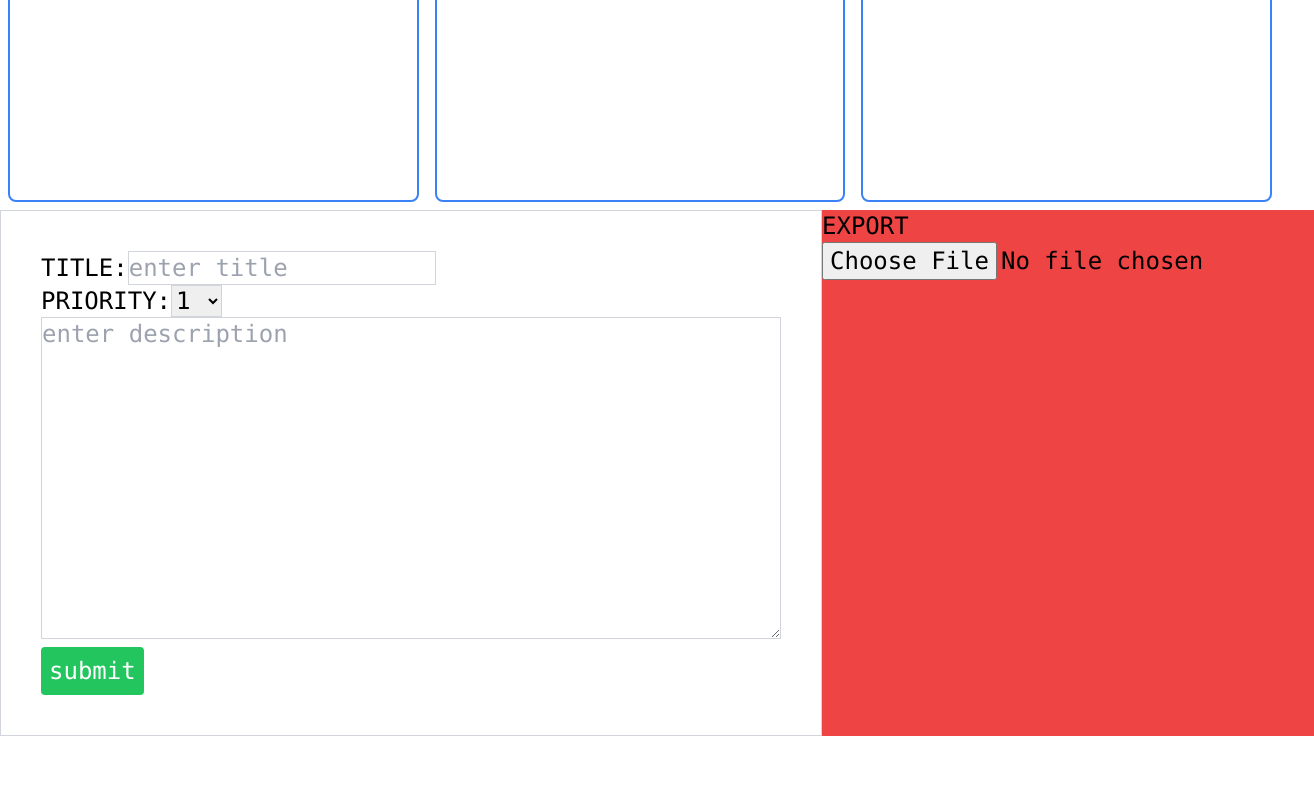
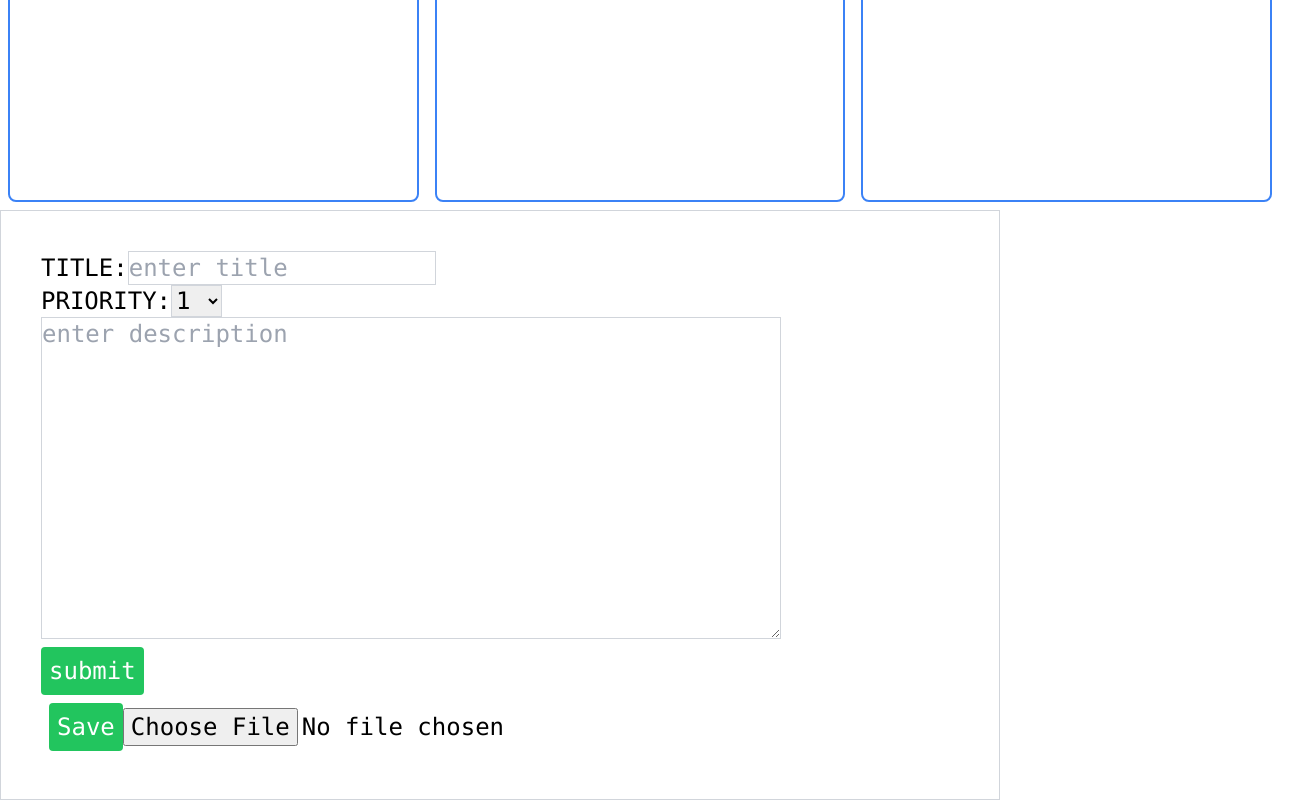
Before and after one commit to lobstera9/taskmeister, a React (Create React App) app: page / in a window 1280 px wide. Shown: the part 306-1106 px from the top of the page, 1314 px wide, since content can reach past the window. Before the commit the page ends 1042 px from the top, so only its background shows below. Built offline with nearby package versions, Linux system fonts and the light colour scheme.

Commit message:
updated css and position of persitence functionalities

```diff
--- a/src/Constants.js
+++ b/src/Constants.js
@@ -2,3 +2,12 @@ export const box1="bg-auto bg-gradient-to-l from-gray-100 to-gray-200 rounded-lg
 export const box2="bg-auto hover:bg-gray-800 bg-gradient-to-l from-gray-100 to bg-gray-200 rounded-lg shadow-2xl";
 export const grid1 = "grid grid-cols-4 gap-4";
 export const priority = [1,2,3,4,5,6,7,8,9,10];
+export const compCss = new Map([
+  ['btnSave',"bg-green-500 text-white p-2 rounded hover:bg-blue-600"],
+  ['btnBrowse',"bg-gray-500 p-2 text-white font-semibold py-2 px-4 rounded-md cursor-pointer hover:bg-gray-600 focus:outline-none focus:ring-2 focus:ring-gray-400"],
+  ['btnImport',"bg-blue-500 p-2 text-white font-semibold py-2 px-4 rounded-md hover:bg-blue-600 focus:outline-none focus:ring-2 focus:ring-blue-400"]
+])
+
+export const getCss = (name)=>{
+  return compCss.get(name);
+}
--- a/src/Form.jsx
+++ b/src/Form.jsx
@@ -2,7 +2,7 @@ import { useState,useEffect } from 'react';
 import { addData,getAllData,deleteDataById,updateData,getById } from './Dao.js';
 import { getStoreName } from './DaoConst.js';
 import { formatDate } from './Date.js';
-import { priority } from './Constants.js';
+import { priority,getCss } from './Constants.js';
 import Card from './Card';
 import Persistence from './Persistence';
 
@@ -87,12 +87,11 @@ const Form=()=>{
     <div>
     <textarea className="border border-gray-300" value={task.description} name="description" rows="10" cols="50" placeholder='enter description' onChange={handleChange}/>
     </div>
-    <button className="bg-green-500 text-white p-2 rounded hover:bg-blue-600" onClick={handleSubmit}>submit</button>
-    </div>
-    <div id="persistence-section" className="w-[900px] bg-red-500">
-      <Persistence/>
-    </div>
-
+    <button className={getCss('btnSave')} onClick={handleSubmit}>submit</button>
+      <div id="persistence-section" className="w-[900px]">
+        <Persistence/>
+      </div>
+      </div>
     </div>
         </>)
 }
--- a/src/Persistence.jsx
+++ b/src/Persistence.jsx
@@ -1,5 +1,6 @@
 import { useState,useEffect } from 'react';
 import { clearTable,exportDump,importDump } from './Dao.js';
+import { getCss } from './Constants.js';
 const Persistence=()=>{
   const[dumpExport,setDumpExport] = useState([]);
   const[fileContent,setFileContent] = useState(null);
@@ -49,10 +50,10 @@ const Persistence=()=>{
       exportData();
     }
   },[dumpExport]);
-  return(<>
-    <button onClick={handleExport}>EXPORT</button>
-    <input type="file" onChange={handleFileChange}/>
-    {(Array.isArray(fileContent) && fileContent?.length > 0)?<button onClick={importData}>ImportData</button>:<></>}
-    </>)
+  return(<div className="p-2">
+    <button className={getCss('btnSave')} onClick={handleExport}>Save</button>
+    <input className={getCss('btnBrowser')} type="file" onChange={handleFileChange}/>
+    {(Array.isArray(fileContent) && fileContent?.length > 0)?<button className={getCss('btnImport')} onClick={importData}>ImportData</button>:<></>}
+    </div>)
 }
 export default Persistence;
```
